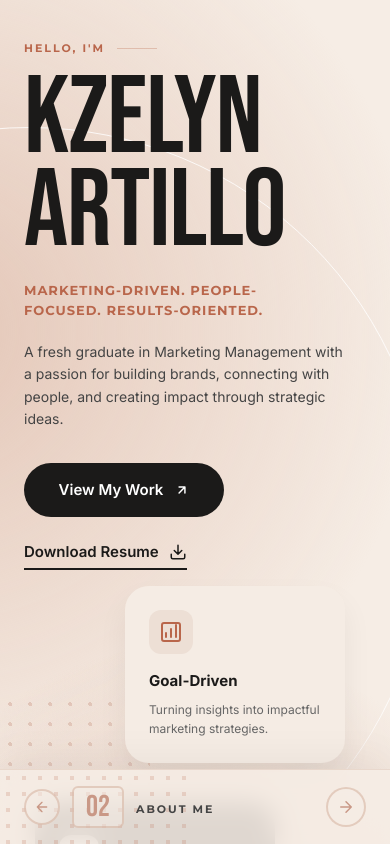
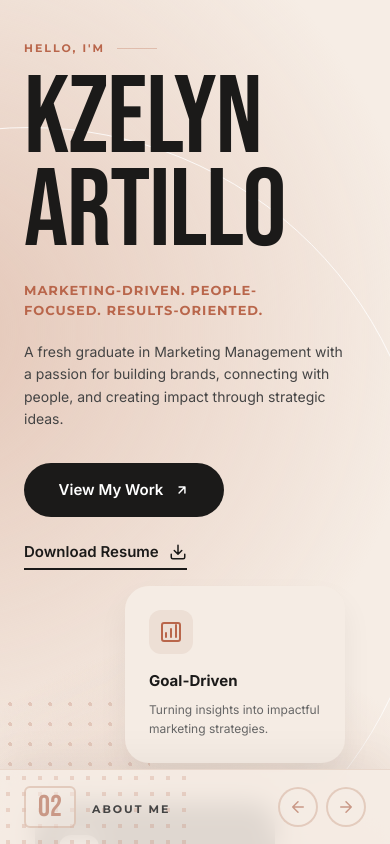
Before and after one commit to vardzz/kzelyn.me, a Next.js app: page / in a window 390 px wide. Built offline with nearby package versions, Linux system fonts and the light colour scheme.

Commit message:
feat: implement mobile-responsive navbar with scroll navigation and intersection observer

```diff
--- a/src/components/Navbar.tsx
+++ b/src/components/Navbar.tsx
@@ -61,19 +61,19 @@ export function Navbar() {
         {/* Decorative Grid Background */}
         <div className="absolute left-0 top-0 w-[50%] h-full opacity-20 pointer-events-none" style={{ backgroundImage: 'radial-gradient(#B9664B 2.5px, transparent 2.5px)', backgroundSize: '16px 16px' }}></div>
 
-        <div className="flex items-center gap-3 relative z-10">
+        <div className="flex items-center gap-4 relative z-10">
+          <div className="border-2 border-[#C99886]/40 text-[#C99886] rounded-md px-3 py-1 font-bebas text-3xl leading-none bg-background/50 transition-all">{active.num}</div>
+          <span className="font-montserrat font-bold text-[11px] tracking-[2px] text-[#444] pt-1 transition-all uppercase">{active.title}</span>
+        </div>
+
+        <div className="flex items-center gap-2 relative z-10">
           {currentIndex > 0 && (
-            <button onClick={handlePrev} className="border-2 border-[#C99886]/40 text-[#C99886] rounded-full w-9 h-9 flex items-center justify-center hover:opacity-70 transition-opacity bg-background/50">
-              <svg width="16" height="16" viewBox="0 0 24 24" fill="none" stroke="currentColor" strokeWidth="2" strokeLinecap="round" strokeLinejoin="round">
+            <button onClick={handlePrev} className="border-2 border-[#C99886]/40 text-[#C99886] rounded-full w-10 h-10 flex items-center justify-center hover:opacity-70 transition-opacity bg-background/50">
+              <svg width="18" height="18" viewBox="0 0 24 24" fill="none" stroke="currentColor" strokeWidth="2" strokeLinecap="round" strokeLinejoin="round">
                 <path d="M19 12H5M12 19l-7-7 7-7"/>
               </svg>
             </button>
           )}
-          <div className="border-2 border-[#C99886]/40 text-[#C99886] rounded-md px-3 py-1 font-bebas text-3xl leading-none bg-background/50 transition-all">{active.num}</div>
-          <span className="font-montserrat font-bold text-[11px] tracking-[2px] text-[#444] pt-1 transition-all uppercase">{active.title}</span>
-        </div>
-
-        <div className="relative z-10 w-10 h-10">
           {currentIndex < sections.length - 1 && (
             <button onClick={handleNext} className="border-2 border-[#C99886]/40 text-[#C99886] rounded-full w-10 h-10 flex items-center justify-center hover:opacity-70 transition-opacity bg-background/50">
               <svg width="18" height="18" viewBox="0 0 24 24" fill="none" stroke="currentColor" strokeWidth="2" strokeLinecap="round" strokeLinejoin="round">
```
